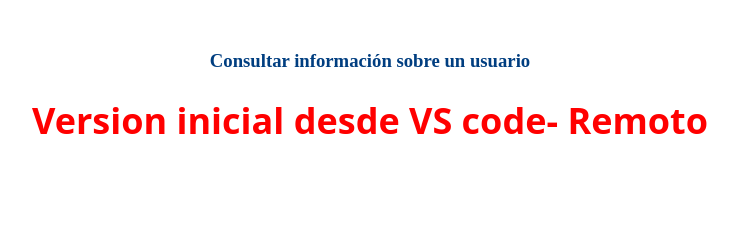
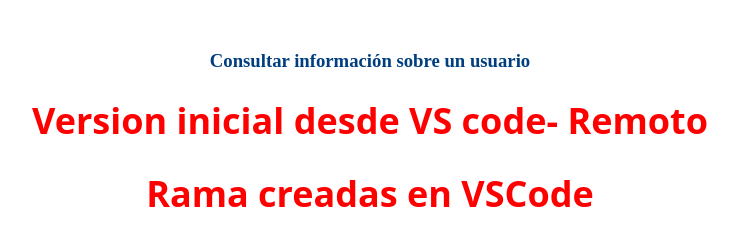
Before and after one commit to AlfonsoDAW-74/PracticaGit2324, a plain HTML site: page index.html in a window 1280 px wide. Shown: the whole page, without its empty margins (270-1008 px from the left). Drawn offline with Linux system fonts and the light colour scheme.

Commit message:
NuevaCabeceraEnVsCode

```diff
--- a/index.html
+++ b/index.html
@@ -8,6 +8,7 @@
     <body>
         <h3>Consultar información sobre un usuario </h3>
         <h1> Version inicial  desde VS code- Remoto</h1>
+        <h1> Rama creadas en VSCode</h1>
 
     </body>
 </html>
```
